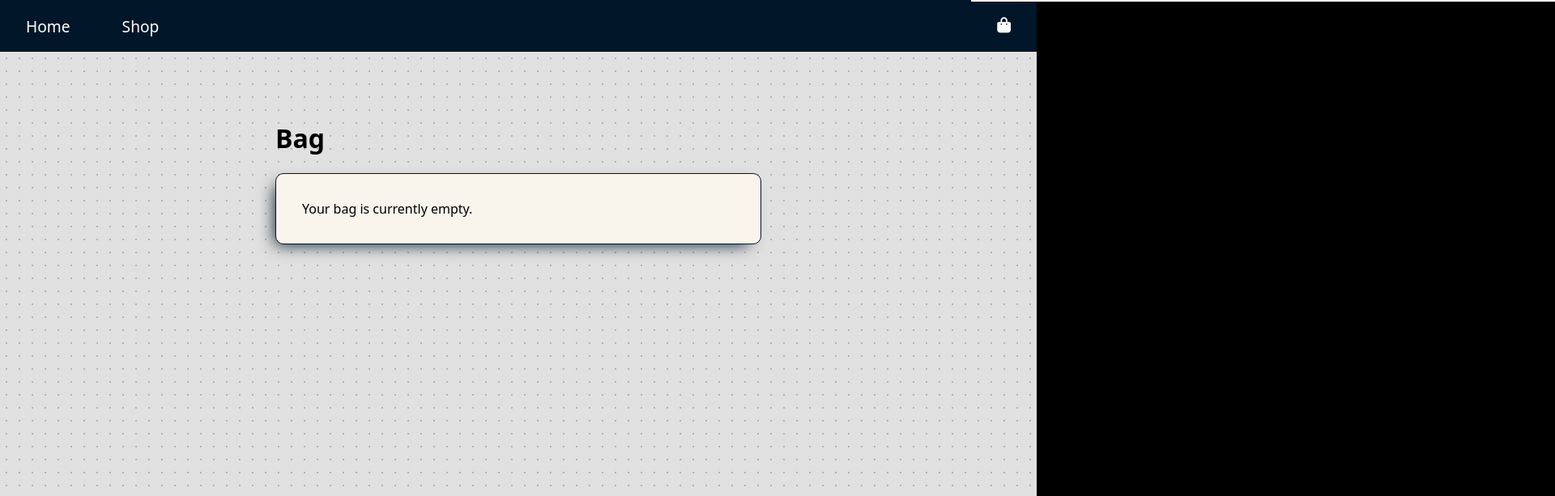
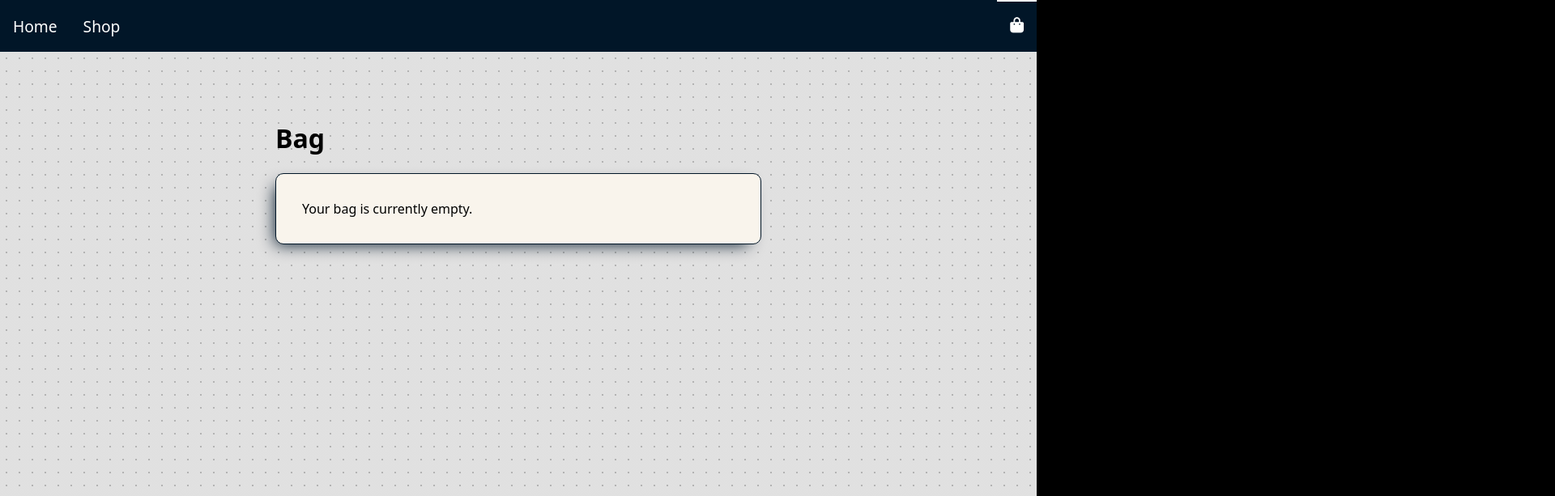
Before and after one commit to nguyenjessev/shopping-cart, a SvelteKit app: page /bag in a window 1280 px wide. Shown: the top 613 px of the page at 81% size, 1920 px wide, since content can reach past the window. Built offline with nearby package versions, Linux system fonts and the light colour scheme.

Commit message:
Add bag item count to navbar

```diff
--- a/src/routes/Navbar.svelte
+++ b/src/routes/Navbar.svelte
@@ -1,5 +1,6 @@
 <script>
   import { page } from '$app/stores';
+  import { bagItems } from '$lib/stores.js';
 </script>
 
 <nav>
@@ -11,10 +12,13 @@
       <a href="/shop" class="nav-link">Shop</a>
     </li>
   </ul>
-  <div class:selected={$page.route.id === '/bag'}>
-    <a href="/bag" class="nav-link bag"
-      ><i class="fa-solid fa-bag-shopping" /></a
-    >
+  <div class="bag-link-container" class:selected={$page.route.id === '/bag'}>
+    <a href="/bag" class="nav-link bag">
+      {#if $bagItems.size}
+        <div class="bag-counter">{$bagItems.size}</div>
+      {/if}
+      <i class="fa-solid fa-bag-shopping" />
+    </a>
   </div>
 </nav>
 
@@ -40,7 +44,8 @@
     padding: 0;
   }
 
-  .pages > li {
+  .pages > li,
+  .bag-link-container {
     position: relative;
   }
 
@@ -48,7 +53,7 @@
     align-items: center;
     display: flex;
     height: 100%;
-    padding: 0 2rem;
+    padding: 0 1rem;
   }
 
   .selected::before {
@@ -58,4 +63,24 @@
     top: 0;
     width: 100%;
   }
+
+  .bag {
+    display: flex;
+    gap: 1rem;
+    position: relative;
+  }
+
+  .bag-counter {
+    background-color: hsl(0, 80%, 50%);
+    border-radius: 100px;
+    bottom: 10%;
+    display: grid;
+    font-size: 0.6rem;
+    height: 1.2rem;
+    left: 10%;
+    min-width: 1.2rem;
+    padding: 0.2rem;
+    place-items: center;
+    position: absolute;
+  }
 </style>
```
